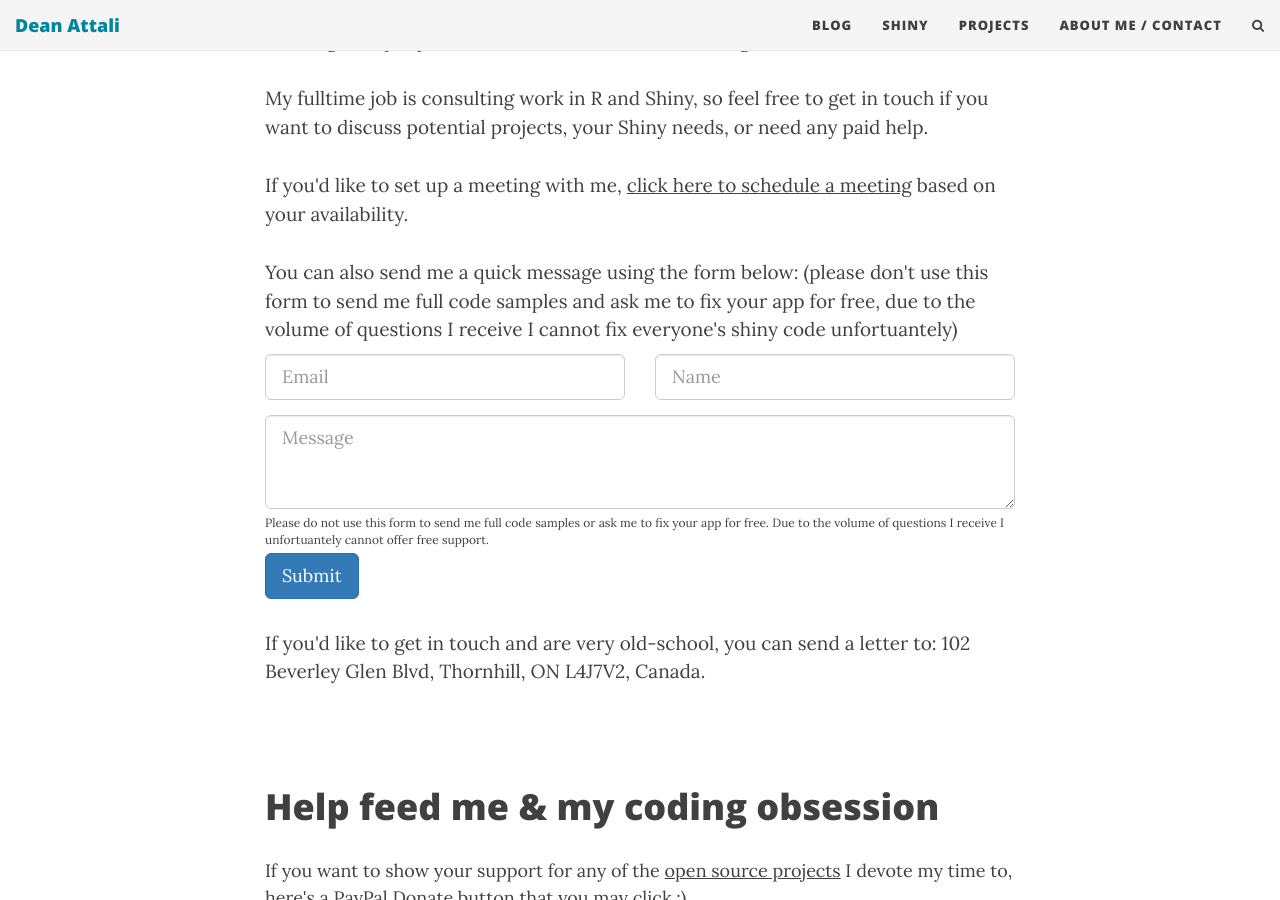
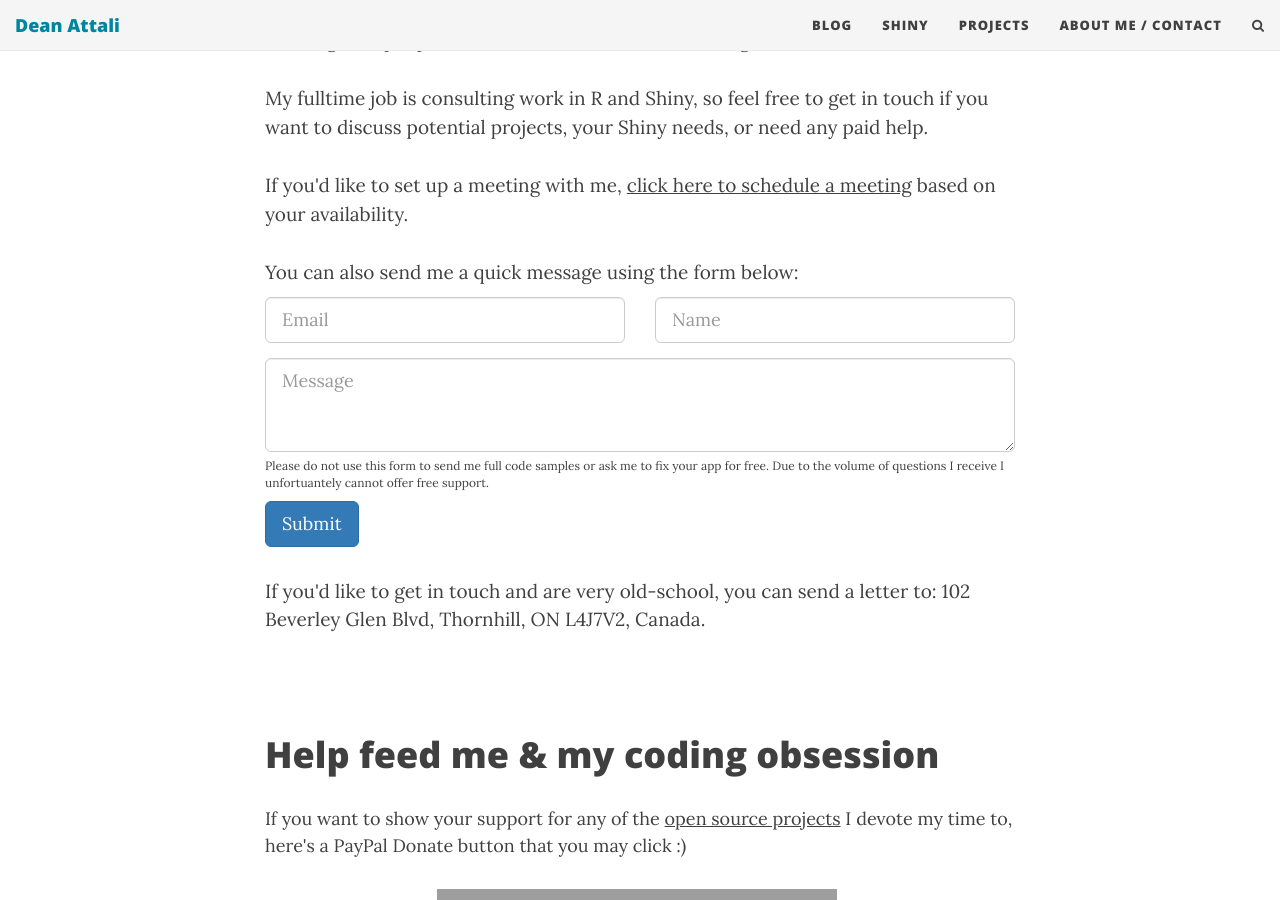
Before and after one commit to daattali/daattali.github.io, a Jekyll site: the page built from aboutme.html, in a window 1280 px wide and 900 px high, scrolled down 1258 px. Built offline with Jekyll 4.4.1, drawn with Linux system fonts in a browser that asks for light colours; nearby versions of some CDN libraries; grey boxes are pictures that could not be loaded.

Commit message:
Update aboutme.html

```diff
--- a/aboutme.html
+++ b/aboutme.html
@@ -66,7 +66,7 @@ I will be away until Feb 6, with very limited time to work. My responses will be
 <p>If you'd like to set up a meeting with me, <a href="https://calendly.com/attalitech/meeting">click here to schedule a meeting</a> based on your availability.</p>
 
 <form action="https://formspree.io/dean@attalitech.com" method="POST" class="form" id="contact-form">
-  <p>You can also send me a quick message using the form below: (please don't use this form to send me full code samples and ask me to fix your app for free, due to the volume of questions I receive  I cannot fix everyone's shiny code unfortuantely)</p>
+  <p>You can also send me a quick message using the form below:</p>
   <div class="row">
     <div class="col-xs-6">
       <input type="email" name="_replyto" class="form-control input-lg" placeholder="Email" title="Email">
@@ -80,7 +80,7 @@ I will be away until Feb 6, with very limited time to work. My responses will be
   <input type="text" name="_gotcha" style="display:none">
   <input type="hidden" name="_next" value="./aboutme?message=Your message was sent successfully, thanks!" />
 
-  <div style="font-size: 12px; margin: -10px 0 5px;">Please do not use this form to send me full code samples or ask me to fix your app for free. Due to the volume of questions I receive I unfortuantely cannot offer free support.</div>
+  <div style="font-size: 12px; margin: -10px 0 10px;">Please do not use this form to send me full code samples or ask me to fix your app for free. Due to the volume of questions I receive I unfortuantely cannot offer free support.</div>
 
   <button type="submit" class="btn btn-lg btn-primary">Submit</button>
 </form>
```
